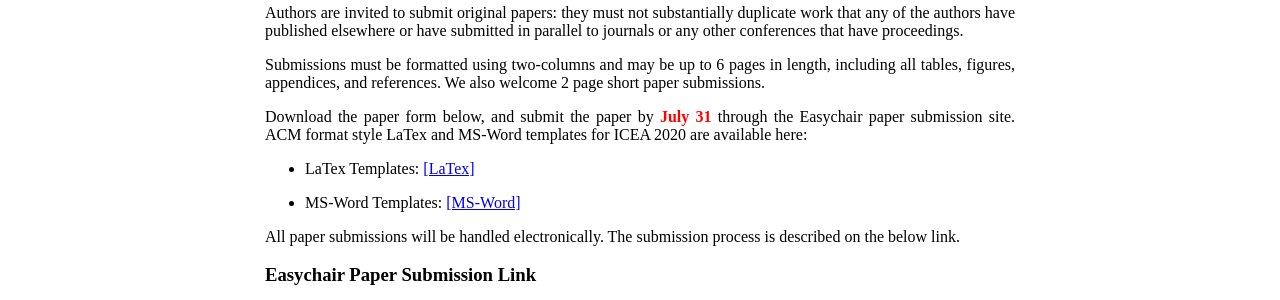
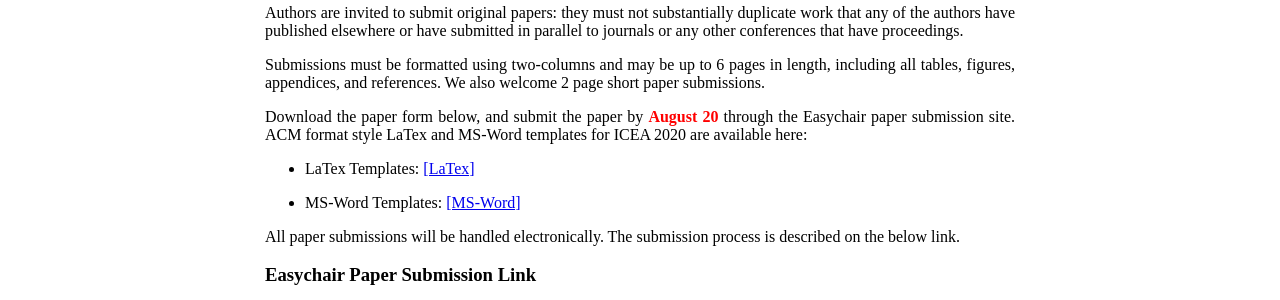
Before and after one commit to icea-conf/2020, a Jekyll site: the page built from submission/index.html, in a window 1280 px wide. Shown: the part 265-565 px from the top of the page. Built offline with Jekyll 4.4.1, drawn with Linux system fonts in a browser that asks for light colours.

Commit message:
Update index.html

```diff
--- a/submission/index.html
+++ b/submission/index.html
@@ -8,7 +8,7 @@
                <h2 style="color:#0000FF">Submission Guidelines</h2>
                     <p style="text-align: justify">Authors are invited to submit original papers: they must not substantially duplicate work that any of the authors have published elsewhere or have submitted in parallel to journals or any other conferences that have proceedings.</p>
                     <p style="text-align: justify">Submissions must be formatted using two-columns and may be up to 6 pages in length, including all tables, figures, appendices, and references. We also welcome 2 page short paper submissions.</p>
-                    <p style="text-align: justify">Download the paper form below, and submit the paper by <b style="color:#FF0000">July 31</b> through the Easychair paper submission site. ACM format style LaTex and MS-Word templates for ICEA 2020 are available here:</p>
+                    <p style="text-align: justify">Download the paper form below, and submit the paper by <b style="color:#FF0000">August 20</b> through the Easychair paper submission site. ACM format style LaTex and MS-Word templates for ICEA 2020 are available here:</p>
                     <ul>
                          <li><p>LaTex Templates: <a href="https://icea-conf.github.io/2020/template/ICEA2020_Latex_Template.zip">[LaTex]</a></p></li>
                          <li><p>MS-Word Templates: <a href="https://icea-conf.github.io/2020/template/ICEA2020_Word_Template.zip">[MS-Word]</a></p></li>
```
